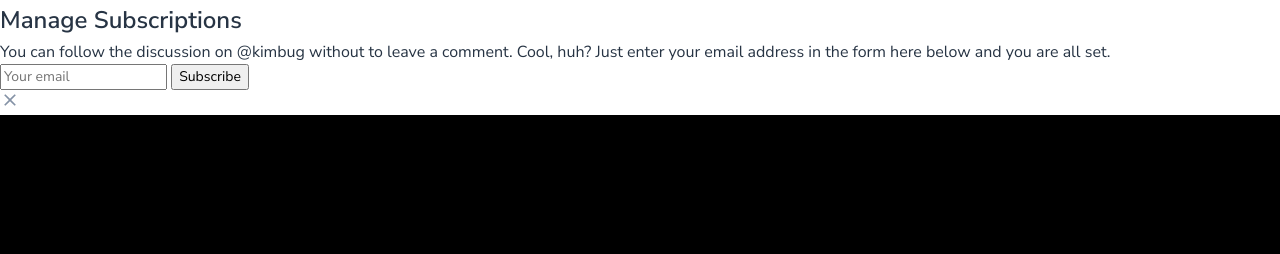
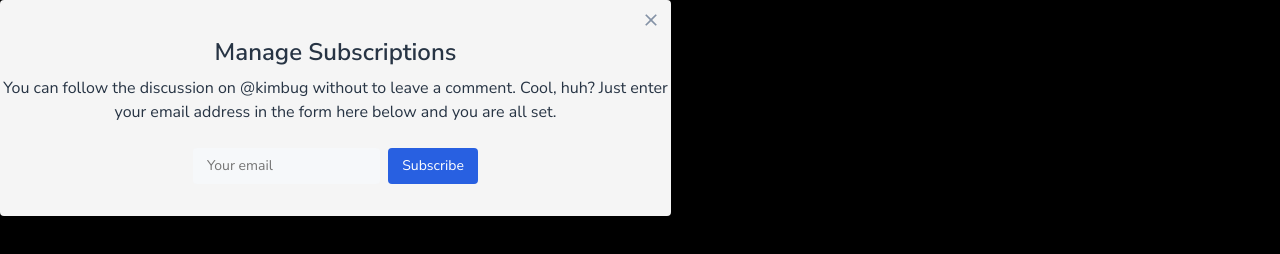
Before and after one commit to 2SOOY/practice-html-css, a plain HTML site: page kim-bug-css/postion/exercise-03/index.html in a window 1280 px wide. Drawn offline with Linux system fonts and the light colour scheme.

Commit message:
Feat - postion 3 모달 만들기 연습

```diff
--- a/kim-bug-css/postion/exercise-03/style.css
+++ b/kim-bug-css/postion/exercise-03/style.css
@@ -53,3 +53,51 @@ button:active {
 }
 
 /* ▼ WHERE YOUR CODE BEGINS */
+
+.modal {
+  display: flex;
+  flex-direction: column;
+  align-items: center;
+  position: relative;
+  width: 671px;
+  height: 216px;
+  border-radius: 4px;
+  background: whitesmoke;
+}
+
+.modal-title {
+  margin-top: 32px;
+}
+
+.modal-desc {
+  margin-top: 4px;
+  text-align: center;
+}
+
+.input-group {
+  margin-top: 24px;
+}
+
+.input-group input[type="email"] {
+  padding: 8px 14px;
+  background: #f6f8fa;
+  border: none;
+  border-radius: 4px;
+}
+
+.input-group button[type="button"] {
+  padding: 8px 14px;
+  margin-left: 4px;
+  text-align: center;
+  background: #2860e1;
+  color: white;
+  border: none;
+  border-radius: 4px;
+}
+
+.close-button {
+  position: absolute;
+  top: 0;
+  right: 0;
+  transform: translate(-50%, 50%);
+}
```
